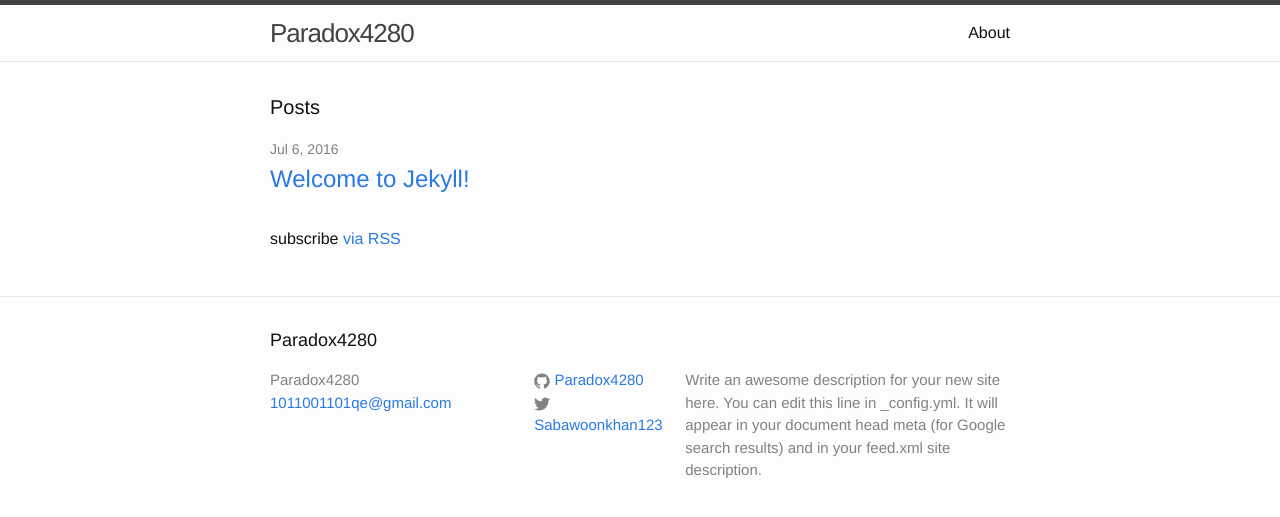
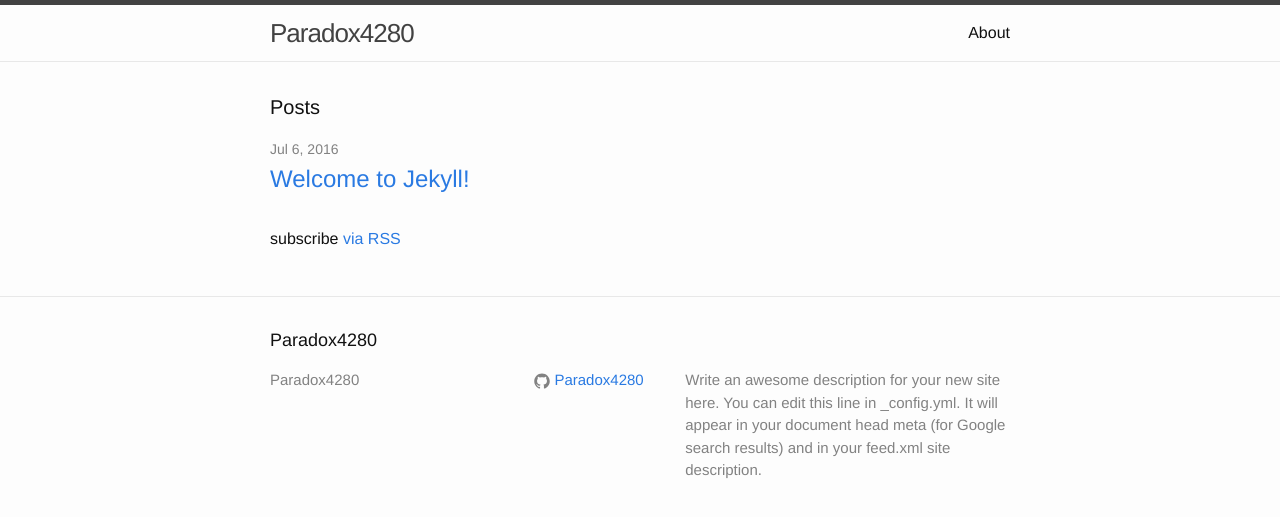
Before and after one commit to paradox4280/paradox4280.github.io, a Jekyll site: the page built from index.html, in a window 1280 px wide. Shown: the top 517 px of the page. Built offline with Jekyll 4.4.1, drawn with Linux system fonts in a browser that asks for light colours.

Commit message:
Update _config.yml

```diff
--- a/_config.yml
+++ b/_config.yml
@@ -1,4 +1,4 @@
-# Welcome
+# Welcome to Jekyll!
 #
 # This config file is meant for settings that affect your whole blog, values
 # which you are expected to set up once and rarely need to edit after that.
@@ -7,14 +7,14 @@
 
 # Site settings
 title: Paradox4280
-email: 1011001101qe@gmail.com
+email:
 description: > # this means to ignore newlines until "baseurl:"
   Write an awesome description for your new site here. You can edit this
   line in _config.yml. It will appear in your document head meta (for
   Google search results) and in your feed.xml site description.
 baseurl: "" # the subpath of your site, e.g. /blog
 url: "http://yourdomain.com" # the base hostname & protocol for your site
-twitter_username: Sabawoonkhan123
+twitter_username:
 github_username:  Paradox4280
 
 # Build settings
```
